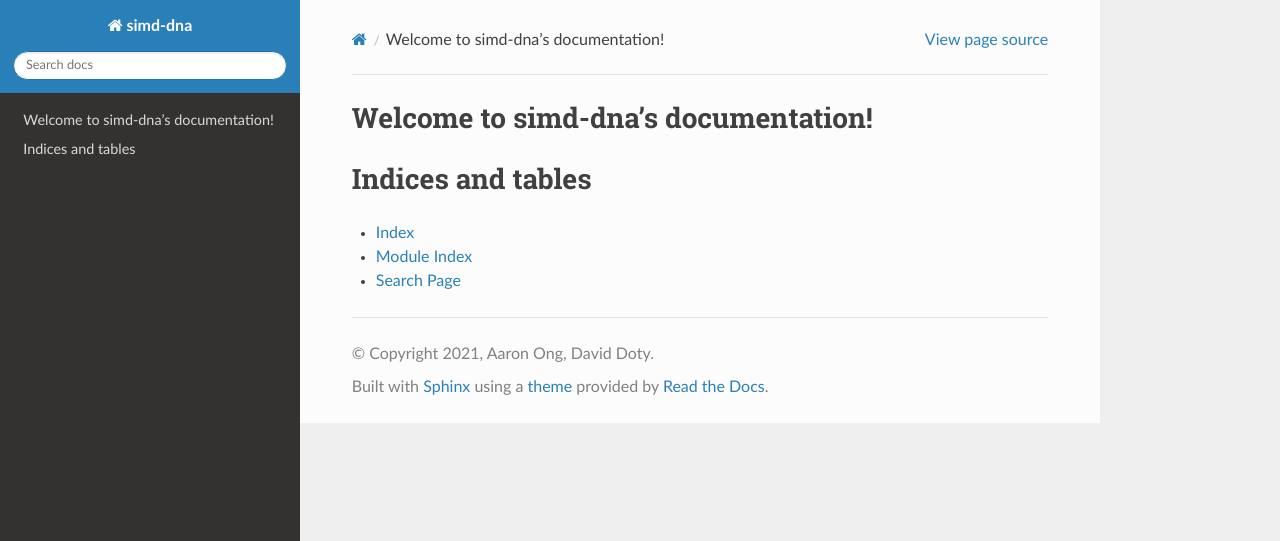
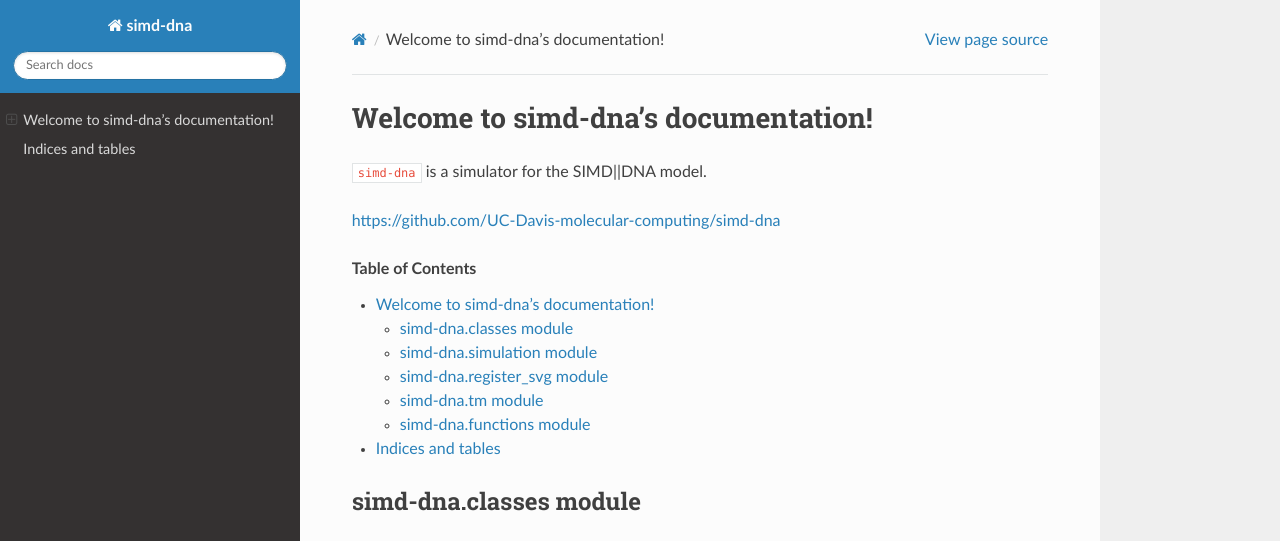
Before and after one commit to UC-Davis-molecular-computing/simd-dna, a Sphinx documentation site: the page built from docs/source/index.rst, in a window 1280 px wide and 1400 px high. Shown: the top 541 px of the window. Built offline with Sphinx 7.4.7 and the Read the Docs theme 2.0.0, drawn with Linux system fonts in a browser that asks for light colours; some of the changed text lies outside the part shown; grey boxes are pictures that could not be loaded.

Commit message:
Updated readthedocs index rst to include modules

```diff
--- a/docs/source/index.rst
+++ b/docs/source/index.rst
@@ -10,7 +10,37 @@
    :maxdepth: 2
    :caption: Contents:
 
+``simd-dna`` is a simulator for the SIMD||DNA model.
 
+https://github.com/UC-Davis-molecular-computing/simd-dna
+
+.. contents:: Table of Contents
+   :depth: 3
+
+simd-dna.classes module
+-----------------------
+.. automodule:: simd_dna.classes
+   :members:
+
+simd-dna.simulation module
+--------------------------
+.. automodule:: simd_dna.simulation
+   :members:
+
+simd-dna.register_svg module
+----------------------------
+.. automodule:: simd_dna.register_svg
+   :members:
+
+simd-dna.tm module
+------------------
+.. automodule:: simd_dna.tm
+   :members:
+
+simd-dna.functions module
+-------------------------
+.. automodule:: simd_dna.functions
+   :members:
 
 Indices and tables
 ==================
```
